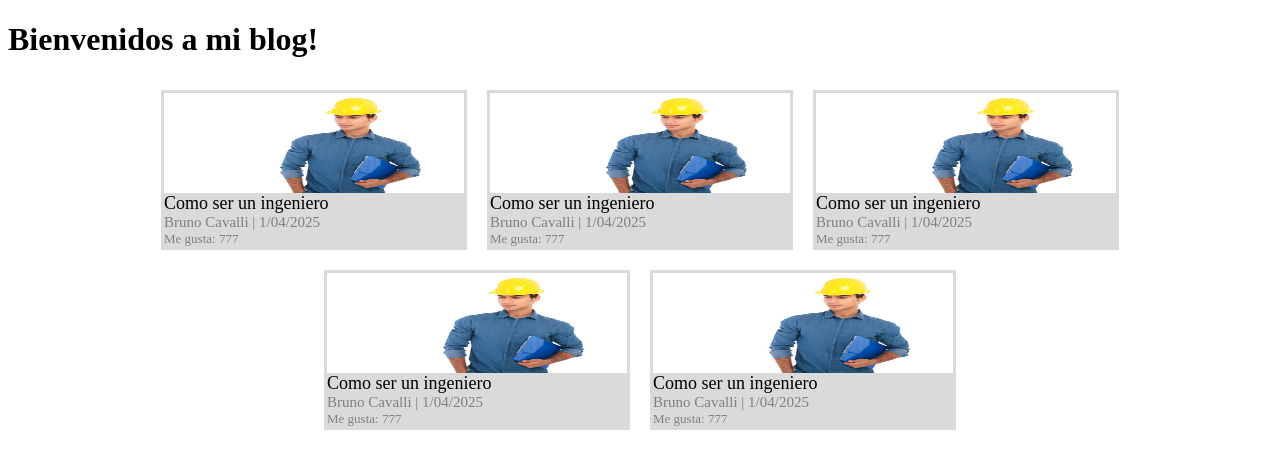
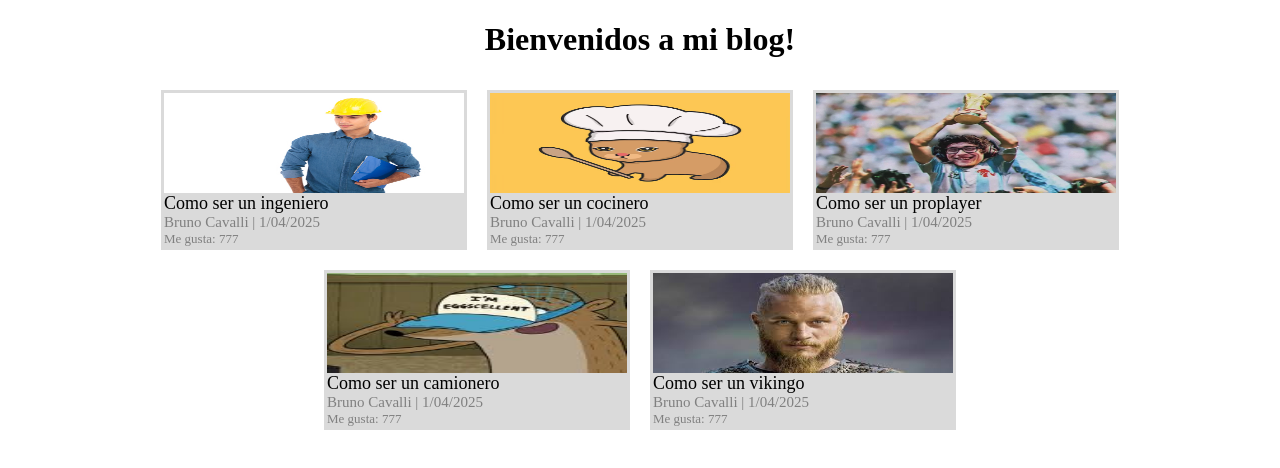
Before and after one commit to CavalliB/tp1, a plain HTML site: page index.html in a window 1280 px wide. Drawn offline with Linux system fonts and the light colour scheme.

Commit message:
final version

```diff
--- a/index.html
+++ b/index.html
@@ -16,26 +16,26 @@
             <p class="like">Me gusta: 777</p>
         </div>
         <div class="box">
-            <img class="fotomenu" src="./Pics/engina.jpg" alt="ingeniero">
-            <p class="title">Como ser un ingeniero</p>
+            <img class="fotomenu" src="./Pics/gatomeme.avif" alt="ingeniero">
+            <p class="title">Como ser un cocinero</p>
             <p class="subt">Bruno Cavalli | 1/04/2025</p>
             <p class="like">Me gusta: 777</p>
         </div>
         <div class="box">
-            <img class="fotomenu" src="./Pics/engina.jpg" alt="ingeniero">
-            <p class="title">Como ser un ingeniero</p>
+            <img class="fotomenu" src="./Pics/jose.webp" alt="ingeniero">
+            <p class="title">Como ser un proplayer</p>
             <p class="subt">Bruno Cavalli | 1/04/2025</p>
             <p class="like">Me gusta: 777</p>
         </div>
         <div class="box">
-            <img class="fotomenu" src="./Pics/engina.jpg" alt="ingeniero">
-            <p class="title">Como ser un ingeniero</p>
+            <img class="fotomenu" src="./Pics/extrahuevo.jpg" alt="ingeniero">
+            <p class="title">Como ser un camionero</p>
             <p class="subt">Bruno Cavalli | 1/04/2025</p>
             <p class="like">Me gusta: 777</p>
         </div>
         <div class="box">
-            <img class="fotomenu" src="./Pics/engina.jpg" alt="ingeniero">
-            <p class="title">Como ser un ingeniero</p>
+            <img class="fotomenu" src="./Pics/viking.jpg" alt="ingeniero">
+            <p class="title">Como ser un vikingo</p>
             <p class="subt">Bruno Cavalli | 1/04/2025</p>
             <p class="like">Me gusta: 777</p>
         </div>
--- a/styles.css
+++ b/styles.css
@@ -29,9 +29,14 @@
     justify-content: center;
     flex-wrap: wrap;
     margin: 20x;
+
 }
 .fotomenu{
     width: 300px;
     height: 100px;
     background-size: cover;
 }
+h1{
+
+    text-align: center;
+}
```
Also changed, not shown: Pics/extrahuevo.jpg (added), Pics/gatomeme.avif (added), Pics/jose.webp (added), Pics/viking.jpg (added).
